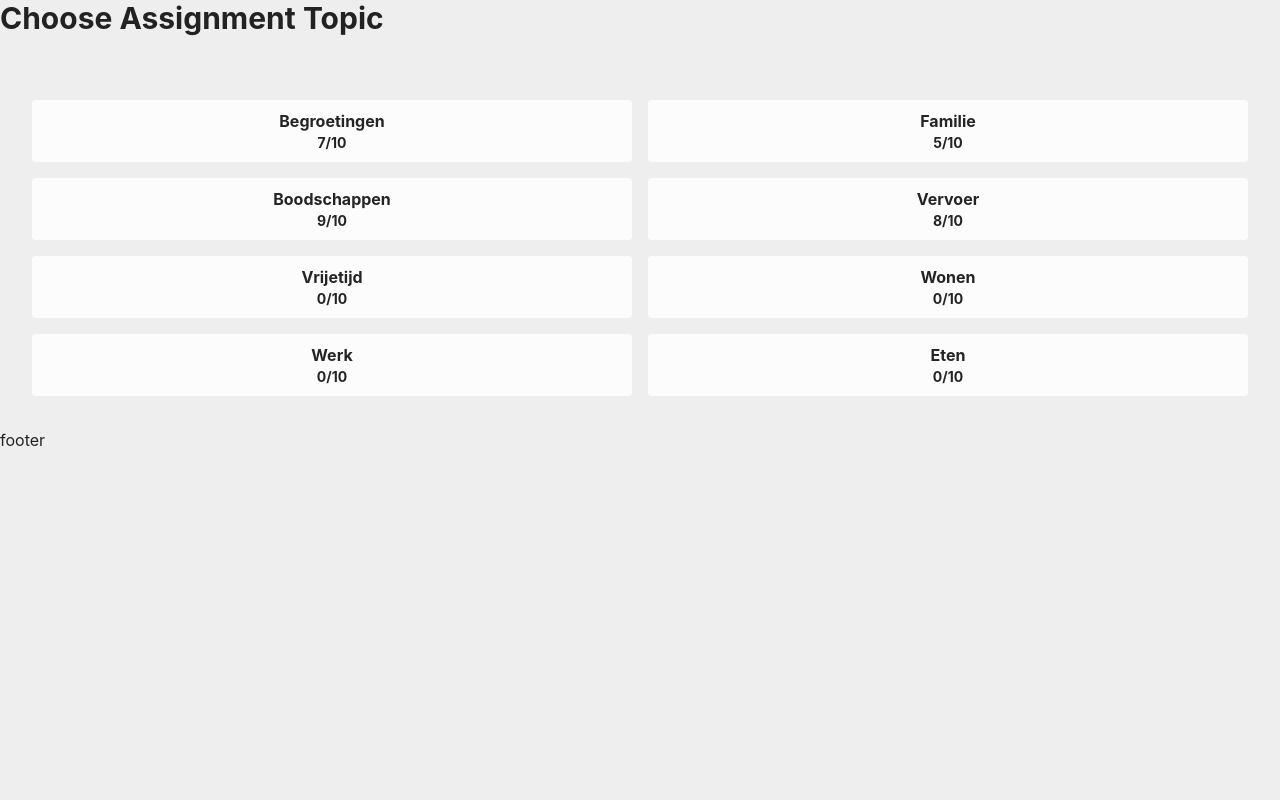
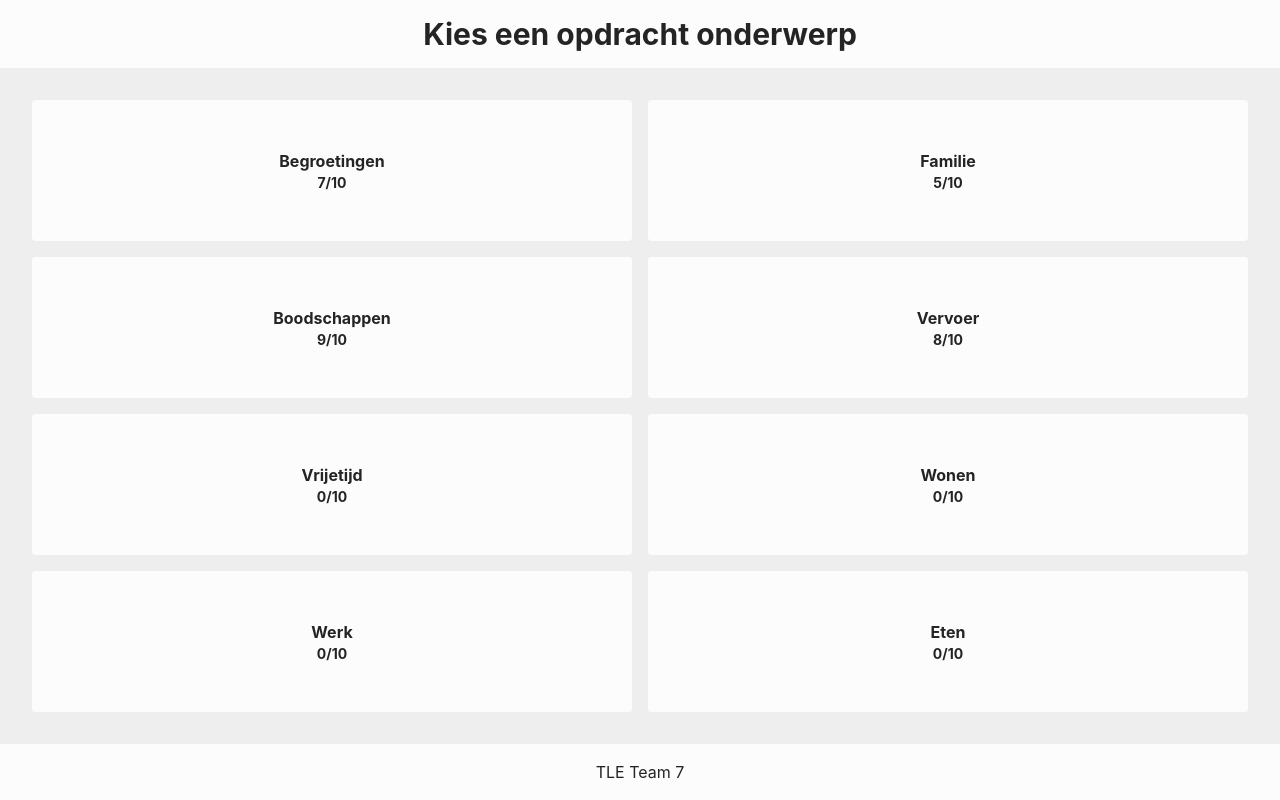
Before and after one commit to tle2-team7/leesapp-frontend, a React (Vite) app: page /select in a window 1280 px wide. Built offline with nearby package versions, Linux system fonts and the light colour scheme.

Commit message:
update styling

```diff
--- a/src/assignment_selection/AssignmentSelection.tsx
+++ b/src/assignment_selection/AssignmentSelection.tsx
@@ -26,12 +26,12 @@ function AssignmentSelection() {
 
 
   return (
-    <div className="AssignmentSelection">
-      <header>
-        <h1 className="text-3xl font-bold mb-8">Choose Assignment Topic</h1>
+    <div className="AssignmentSelection flex flex-col min-h-screen">
+      <header className="bg-surface-main-150 text-center py-4">
+        <h1 className="text-3xl font-bold">Kies een opdracht onderwerp</h1>
       </header>
 
-      <div className="grid grid-cols-2 gap-4 p-8">
+      <div className="grid grid-cols-2 gap-4 p-8 flex-grow">
         {assignmentTopic.map((topic, index) => (
           <button
             key={index}
@@ -48,7 +48,9 @@ function AssignmentSelection() {
         ))}
       </div>
 
-      <footer>footer</footer>
+      <footer className="bg-surface-main-150 py-4 text-center">
+        TLE Team 7
+      </footer>
     </div>
   );
 }
```
